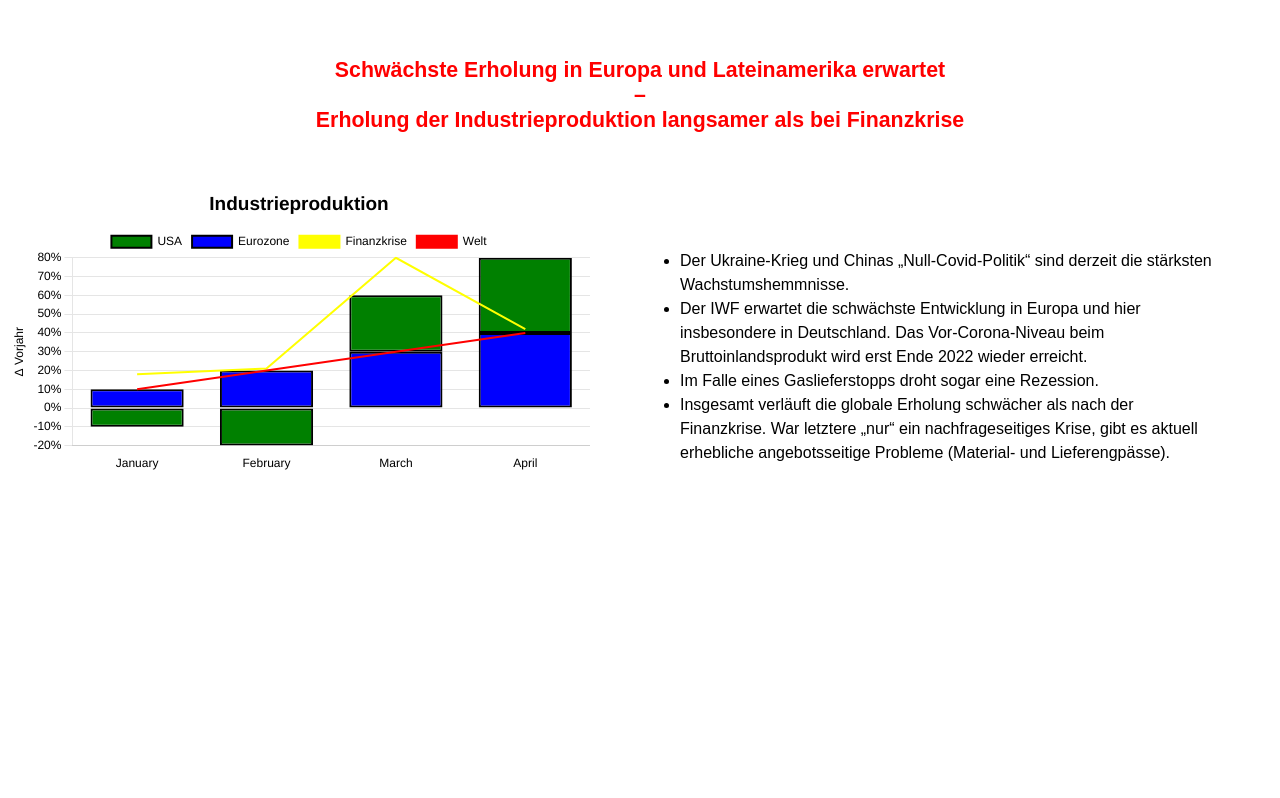
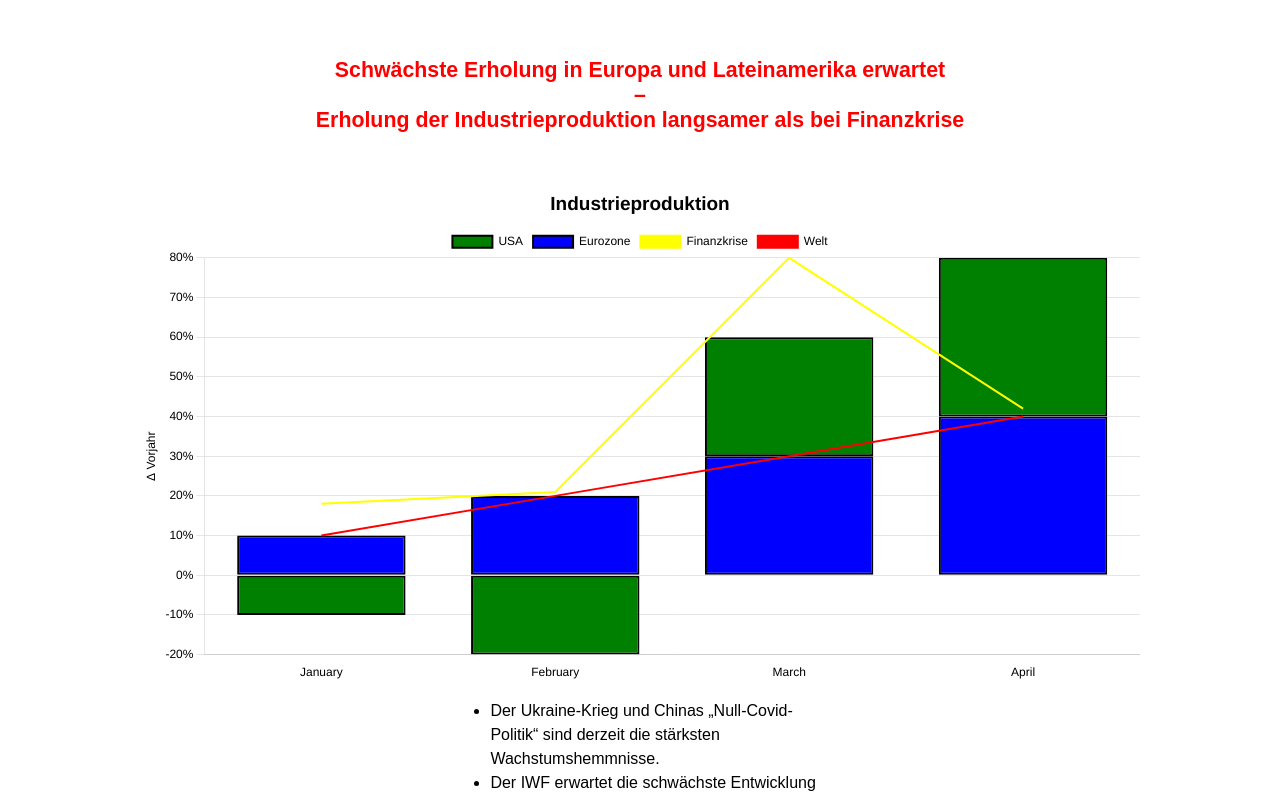
Before and after one commit to PythonPionier/Dashboard, an Angular app in the folder konjunkturreport/: page / in a window 1280 px wide. Shown: the top 798 px of the page. Built offline with nearby package versions, Linux system fonts and the light colour scheme.

Commit message:
erste flexbox scss

```diff
--- a/konjunkturreport/src/app/app.module.ts
+++ b/konjunkturreport/src/app/app.module.ts
@@ -3,11 +3,13 @@ import { BrowserModule } from '@angular/platform-browser';
 
 import { AppComponent } from './app.component';
 import { IndustrieproduktionComponent } from './industrieproduktion/industrieproduktion.component';
+import { TsplotComponent } from './tsplot/tsplot.component';
 
 @NgModule({
   declarations: [
     AppComponent,
-    IndustrieproduktionComponent
+    IndustrieproduktionComponent,
+    TsplotComponent
   ],
   imports: [
     BrowserModule
--- a/konjunkturreport/src/app/industrieproduktion/industrieproduktion.component.scss
+++ b/konjunkturreport/src/app/industrieproduktion/industrieproduktion.component.scss
@@ -2,13 +2,18 @@
 
 .chart-container {
   display: flex;
+  flex-direction: row;
+  flex-wrap: wrap;
+  justify-content: space-around;
+  align-items: center;
+  column-gap: 10px;
 }
 
-.chart-container div{flex: 1}
-
 #indprod {
+  height: 500px;
+  flex-basis: 70%;
 }
 
 .textbox {
-  padding: 50px;
+  flex-basis: 30%;
 }
--- /dev/null
+++ b/konjunkturreport/src/app/tsplot/tsplot.component.html
@@ -0,0 +1 @@
+<p>tsplot works!</p>
```
Also changed, not shown: konjunkturreport/src/app/tsplot/tsplot.component.ts (added, +10 -0 lines), konjunkturreport/src/app/tsplot/tsplot.component.scss (added), 1 other file (tests, documents, lock files or other folders).
